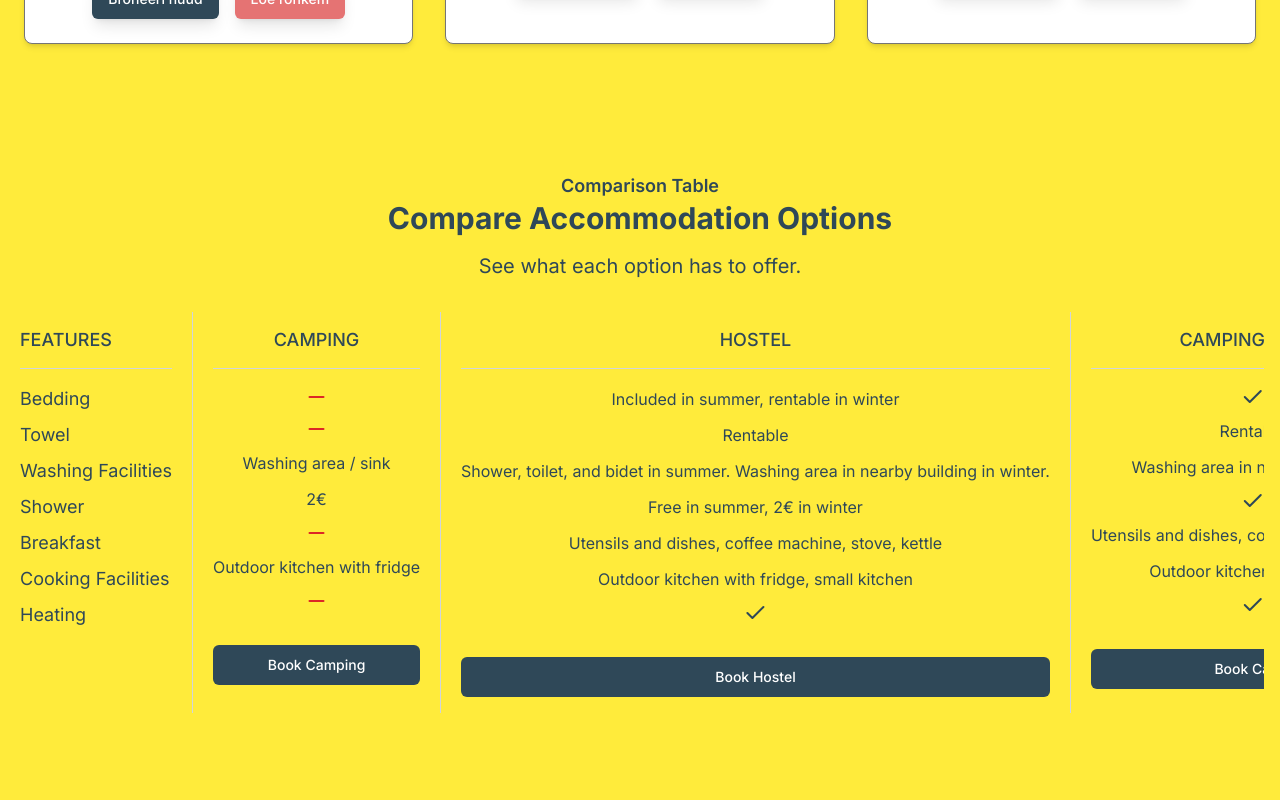
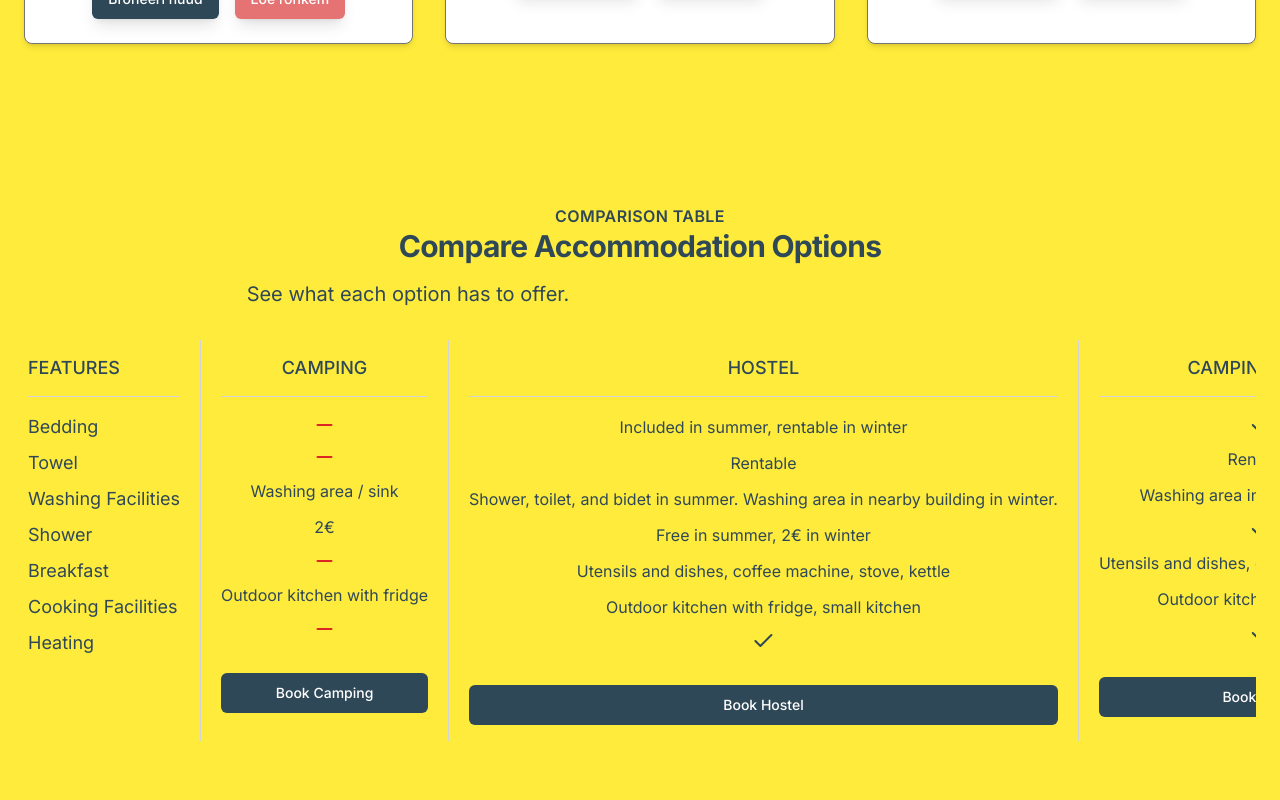
Before and after one commit to 77ccreed/kalda-next, a Next.js app: page /en in a window 1280 px wide. Shown: the part 3000-3800 px from the top of the page. Built offline with nearby package versions, Linux system fonts and the light colour scheme.

Commit message:
refactor: Update Comparison component structure and styling

```diff
--- a/src/components/Comparison.tsx
+++ b/src/components/Comparison.tsx
@@ -1,7 +1,8 @@
 import React from 'react';
 import { Check, Minus } from 'lucide-react';
 import { Button } from '@/components/ui/button';
-import { Card, CardContent } from '@/components/ui/card';
+import Headline from '@/components/common/Headline';
+import WidgetWrapper from '@/components/common/WidgetWrapper';
 
 type CallToActionType = {
   text: string;
@@ -25,14 +26,14 @@ type ComparisonProps = {
 };
 
 const Comparison = ({ header, columns, id, hasBackground = false }: ComparisonProps) => (
-  <section className={`relative ${hasBackground ? 'bg-primary' : ''}`} id={id || 'comparison'}>
-    <div className="container mx-auto px-4 py-12">
+  <WidgetWrapper id={id || 'comparison'} hasBackground={hasBackground} containerClass="bg-primary text-secondary">
     {header && (
-        <div className="text-center mb-8">
-          {header.tagline && <p className="text-lg font-semibold text-secondary">{header.tagline}</p>}
-          {header.title && <h2 className="text-3xl font-bold text-secondary">{header.title}</h2>}
-          {header.subtitle && <p className="mt-4 text-xl text-secondary">{header.subtitle}</p>}
-        </div>
+      <Headline
+        header={header}
+        containerClass="text-center mb-8"
+        titleClass="text-3xl font-bold text-secondary"
+        subtitleClass="mt-4 text-xl text-secondary"
+      />
     )}
     <div className="relative ml-[-1em] flex overflow-x-auto md:pb-12">
       {columns.map(({ title, items, callToAction }, index) => (
@@ -65,8 +66,7 @@ const Comparison = ({ header, columns, id, hasBackground = false }: ComparisonPr
         </div>
       ))}
     </div>
-    </div>
-  </section>
+  </WidgetWrapper>
 );
 
 export default Comparison;
```
Lines whose indentation alone changed are shown as unchanged.
